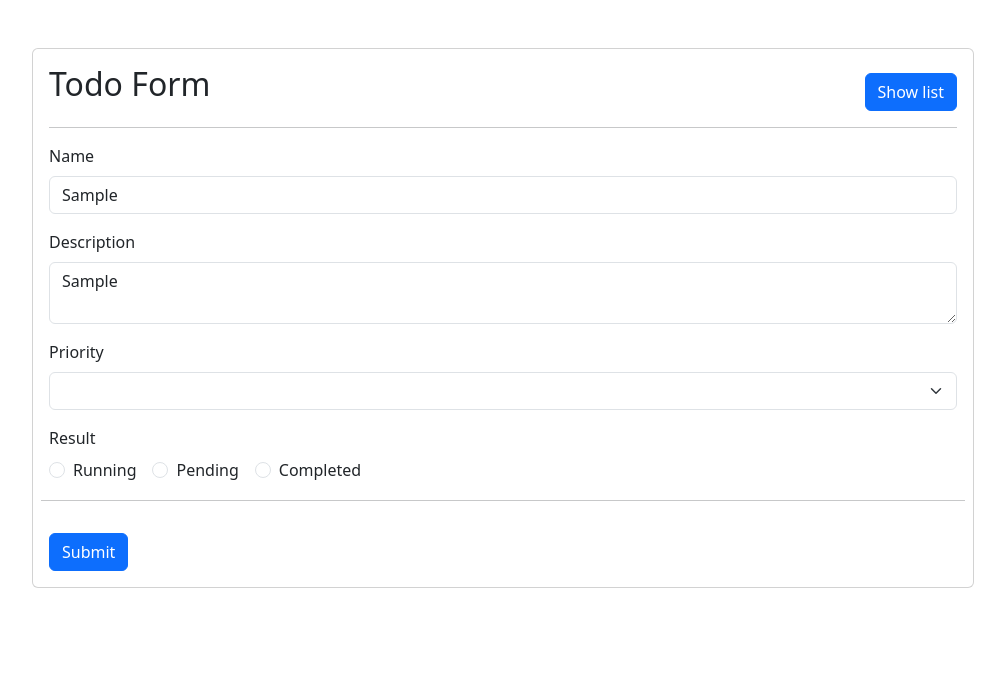
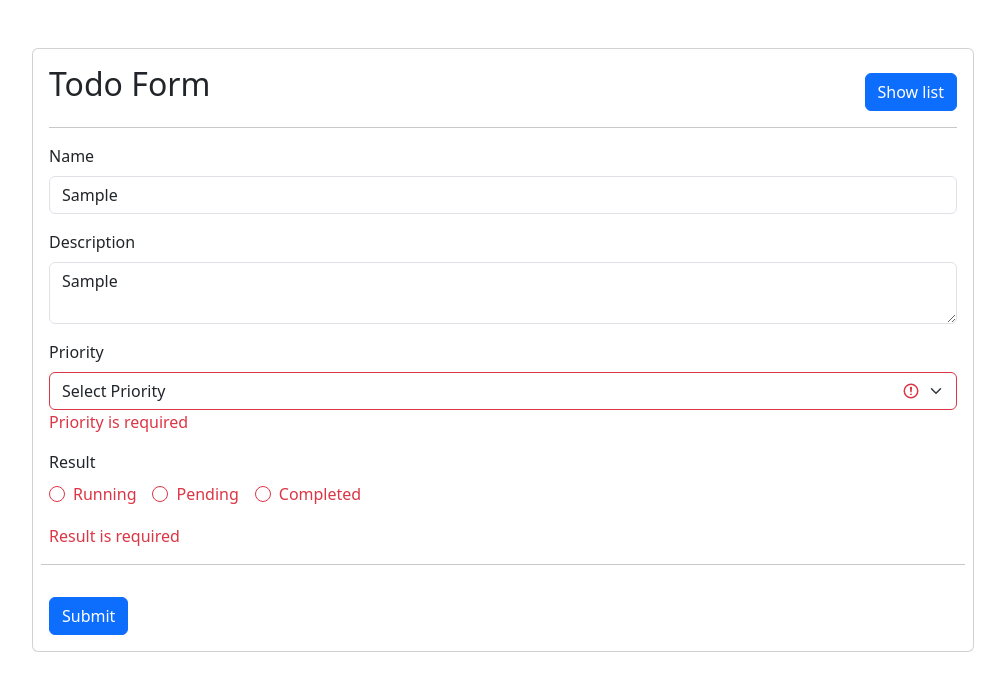
Before and after one commit to Vishalvariya999/local-storage-demo-angular, an Angular app: page /todo-form in a window 1280 px wide. Both pictures are taken after typing "Sample", "Sample" into the empty fields and a click on the button "Submit". Shown: the top 690 px of the page, without its empty margins (137-1142 px from the left). Built offline with nearby package versions, Linux system fonts and the light colour scheme.

Commit message:
Validation added

```diff
--- a/src/app/features/components/create-edit-todo/create-edit-todo.component.html
+++ b/src/app/features/components/create-edit-todo/create-edit-todo.component.html
@@ -8,40 +8,44 @@
             <hr>
             <form [formGroup]="frmTodo" class="row g-3" (ngSubmit)="onSubmit()">
                 <div class="col-lg-12">
-                    <label for="" class="form-label">Name</label>
-                    <input type="text" class="form-control" formControlName="name" placeholder="Enter name">
+                    <label for="name" class="form-label">Name</label>
+                    <input type="text" class="form-control" [ngClass]="{'is-invalid': this.frmTodo.get('name')?.invalid && this.frmTodo.get('name')?.touched}" id="name" formControlName="name" placeholder="Enter name" required>
+                    <span id="name" class="text-danger" *ngIf="this.frmTodo.get('name')?.invalid && this.frmTodo.get('name')?.touched">Name is required</span>
                 </div>
                 <div class="col-lg-12">
                     <label for="" class="form-label">Description</label>
-                    <textarea class="form-control" formControlName="desc" placeholder="Enter description"></textarea>
+                    <textarea class="form-control" [ngClass]="{'is-invalid': this.frmTodo.get('desc')?.invalid && this.frmTodo.get('desc')?.touched}" formControlName="desc" placeholder="Enter description"></textarea>
+                    <span class="text-danger" *ngIf="this.frmTodo.get('desc')?.invalid && this.frmTodo.get('desc')?.touched">Description is required</span>
                 </div>
                 <div class="col-lg-12">
                     <label for="" class="form-label">Priority</label>
-                    <select class="form-select" formControlName="priority">
-                        <option value=''>Select Priority</option>
+                    <select class="form-select" formControlName="priority" [ngClass]="{'is-invalid': this.frmTodo.get('priority')?.invalid && this.frmTodo.get('priority')?.touched}">
+                        <option disabled value=''>Select Priority</option>
                         <option value="Low">Low</option>
                         <option value="Medium">Medium</option>
                         <option value="High">High</option>
                     </select>
+                    <span class="text-danger" *ngIf="this.frmTodo.get('priority')?.invalid && this.frmTodo.get('priority')?.touched">Priority is required</span>
                 </div>
                 <div class="col-lg-12">
                     <label for="" class="form-label">Result</label><br>
                     <div class="form-check form-check-inline">
                         <input class="form-check-input" type="radio" name="result" id="inlineRadio1"
-                            formControlName="result" value="Running">
+                            formControlName="result" [ngClass]="{'is-invalid': this.frmTodo.get('result')?.invalid && this.frmTodo.get('result')?.touched}" value="Running">
                         <label class="form-check-label" for="inlineRadio1">Running</label>
                     </div>
                     <div class="form-check form-check-inline">
-                        <input class="form-check-input" type="radio" name="result" id="inlineRadio2"
+                        <input class="form-check-input" [ngClass]="{'is-invalid': this.frmTodo.get('result')?.invalid && this.frmTodo.get('result')?.touched}" type="radio" name="result" id="inlineRadio2"
                             formControlName="result" value="Pending">
                         <label class="form-check-label" for="inlineRadio2">Pending</label>
                     </div>
                     <div class="form-check form-check-inline">
-                        <input class="form-check-input" type="radio" name="result" id="inlineRadio3"
+                        <input class="form-check-input" [ngClass]="{'is-invalid': this.frmTodo.get('result')?.invalid && this.frmTodo.get('result')?.touched}" type="radio" name="result" id="inlineRadio3"
                             formControlName="result" value="Completed">
                         <label class="form-check-label" for="inlineRadio3">Completed</label>
                     </div>
                 </div>
+                <span class="text-danger" *ngIf="this.frmTodo.get('result')?.invalid && this.frmTodo.get('result')?.touched">Result is required</span>
                 <hr>
                 <div class="col-lg-12">
                     <button type="submit" class="btn btn-md btn-primary">Submit</button>
--- a/src/app/features/components/create-edit-todo/create-edit-todo.component.ts
+++ b/src/app/features/components/create-edit-todo/create-edit-todo.component.ts
@@ -33,7 +33,8 @@ export class CreateEditTodoComponent implements OnInit, OnDestroy{
 
   public onSubmit() {
     if (this.frmTodo.invalid) {
-      console.log('Please enter valid details');
+      this.frmTodo.markAllAsTouched();
+      return;
     }
     else {
       const randomNumber = new Date().getTime();
@@ -56,7 +57,7 @@ export class CreateEditTodoComponent implements OnInit, OnDestroy{
       id: [todoItem?.id || 0],
       name: [todoItem?.name || null, [Validators.required]],
       desc: [todoItem?.desc || null, [Validators.required]],
-      priority: [todoItem?.priority || null, [Validators.required]],
+      priority: [todoItem?.priority || '', [Validators.required]],
       result: [todoItem?.result || null, [Validators.required]],
     });
   }
```
